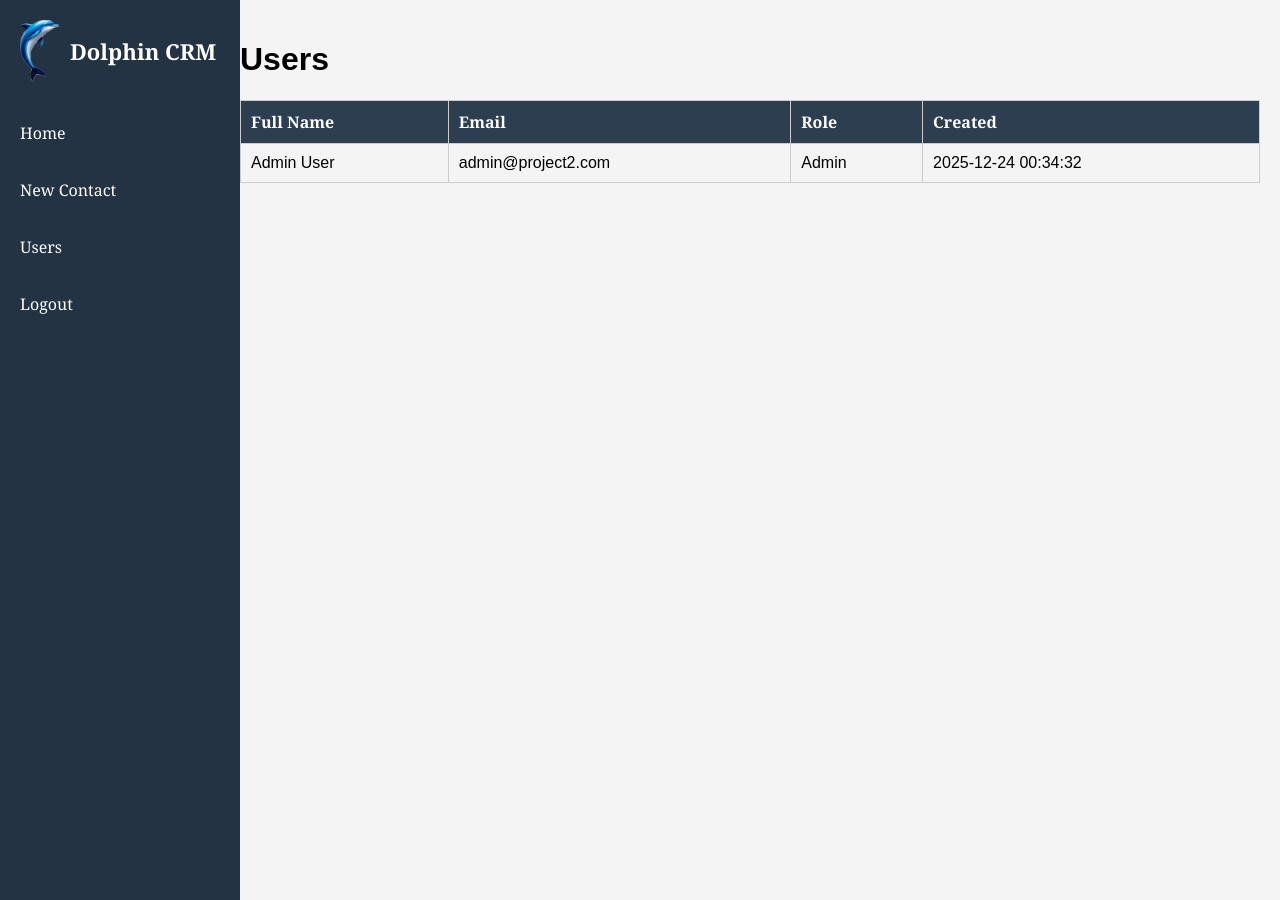
After one commit to Amoexba/INFO2180-finalproject, a PHP site: page /Users.php in a window 1280 px wide. The commit adds this page. Run offline with PHP 8.4, Linux system fonts and the light colour scheme; a user stored in the database is signed in; data comes from the database, SQL or seed files in the repository.

Commit message:
Updated Users section

```diff
--- /dev/null
+++ b/Users.php
@@ -0,0 +1,57 @@
+<?php
+session_start();
+if (!isset($_SESSION['user_id'])) {
+    header("Location: login.php");
+    exit();
+}
+
+// This only allow admins to view
+if ($_SESSION['role'] !== 'admin') {
+    echo "Access denied. Only admins can view this page.";
+    exit();
+}
+
+$conn = new mysqli("localhost", "root", "", "dolphin_crm");
+
+if ($conn->connect_error) {
+    die("Connection failed: " . $conn->connect_error);
+}
+$sql = "SELECT firstname, lastname, email, role, created_at FROM users";
+$result = $conn->query($sql);
+?>
+
+<!DOCTYPE html>
+<html lang="en">
+<head>
+  <meta charset="UTF-8">
+  <title>Dolphin CRM </title>
+  <link rel="stylesheet" href="layout.css">
+</head>
+<body>
+  <?php include 'sidebar.php'; ?>
+
+  <div class="main-content">
+    <h1>Users</h1>
+    <table>
+      <thead>
+        <tr>
+          <th>Full Name</th>
+          <th>Email</th>
+          <th>Role</th>
+          <th>Created</th>
+        </tr>
+      </thead>
+      <tbody>
+        <?php while($row = $result->fetch_assoc()): ?>
+          <tr>
+            <td><?php echo $row['firstname'] . " " . $row['lastname']; ?></td>
+            <td><?php echo $row['email']; ?></td>
+            <td><?php echo ucfirst($row['role']); ?></td>
+            <td><?php echo $row['created_at']; ?></td>
+          </tr>
+        <?php endwhile; ?>
+      </tbody>
+    </table>
+  </div>
+</body>
+</html>
--- a/layout.css
+++ b/layout.css
@@ -79,11 +79,53 @@ body {
 }
 
 .sidebar ul li a {
+  font-family: Georgia, serif;
+  font-size: 16px;
   color: white;
   text-decoration: none;
+  display: block;
+  padding: 10px 0;
 }
 
 .main-content {
   margin-left: 220px;
   padding: 20px;
 }
+
+table {
+  width: 100%;
+  border-collapse: collapse;
+  margin-top: 20px;
+}
+
+table th, table td {
+  border: 1px solid #ccc;
+  padding: 10px;
+  text-align: left;
+}
+
+table th {
+  font-family: Georgia, serif;
+  font-weight: bold;
+  background-color: #2c3e50;
+  color: white;
+}
+
+.brand {
+  display: flex;
+  align-items: center;
+  gap: 10px;
+  margin-bottom: 30px;
+}
+
+.brand .logo {
+  width: 40px;
+  height: auto;
+}
+
+.brand h2 {
+  font-family: Georgia, serif;
+  font-size: 22px;
+  color: white;
+  margin: 0;
+}
--- a/sidebar.php
+++ b/sidebar.php
@@ -1,5 +1,4 @@
 <?php
-session_start();
 if (!isset($_SESSION['user_id'])) {
     header("Location: login.php");
     exit();
@@ -15,7 +14,10 @@ if (!isset($_SESSION['user_id'])) {
 </head>
 <body>
   <div class="sidebar">
+    <div class="brand">
+      <img src="images/dolphin.png" alt="Dolphin CRM Logo" class="logo">
     <h2>Dolphin CRM</h2>
+    </div>
     <ul>
       <li><a href="home.php">Home</a></li>
       <li><a href="new-contact.php">New Contact</a></li>
```
Also changed, not shown: images/dolphin.png (added).
